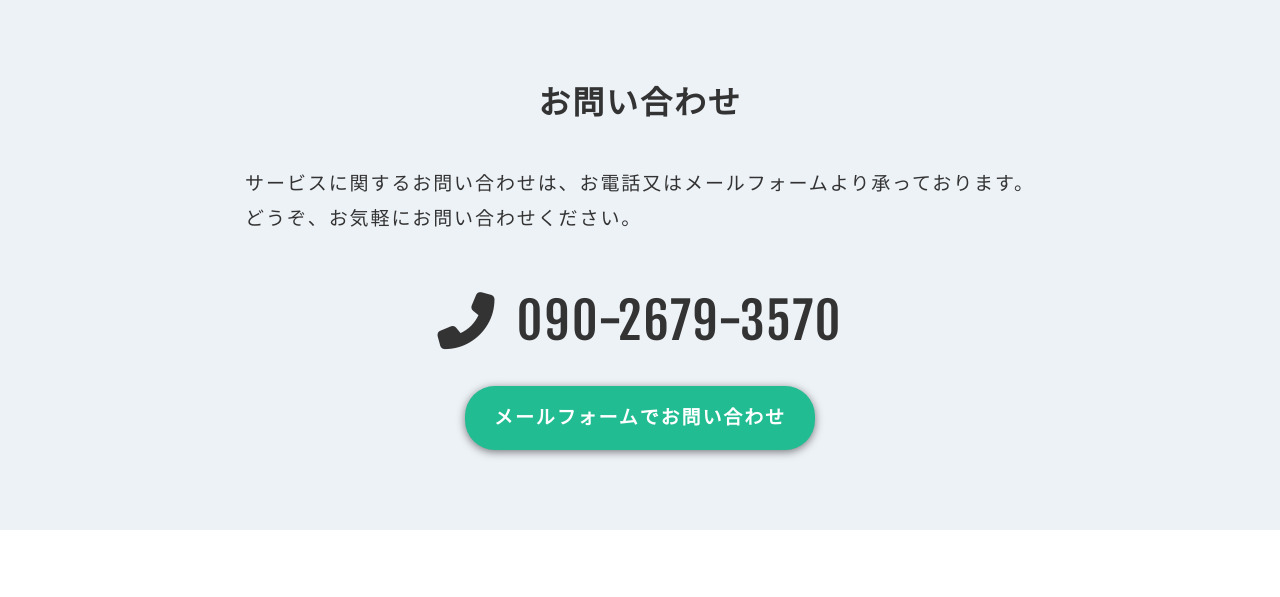
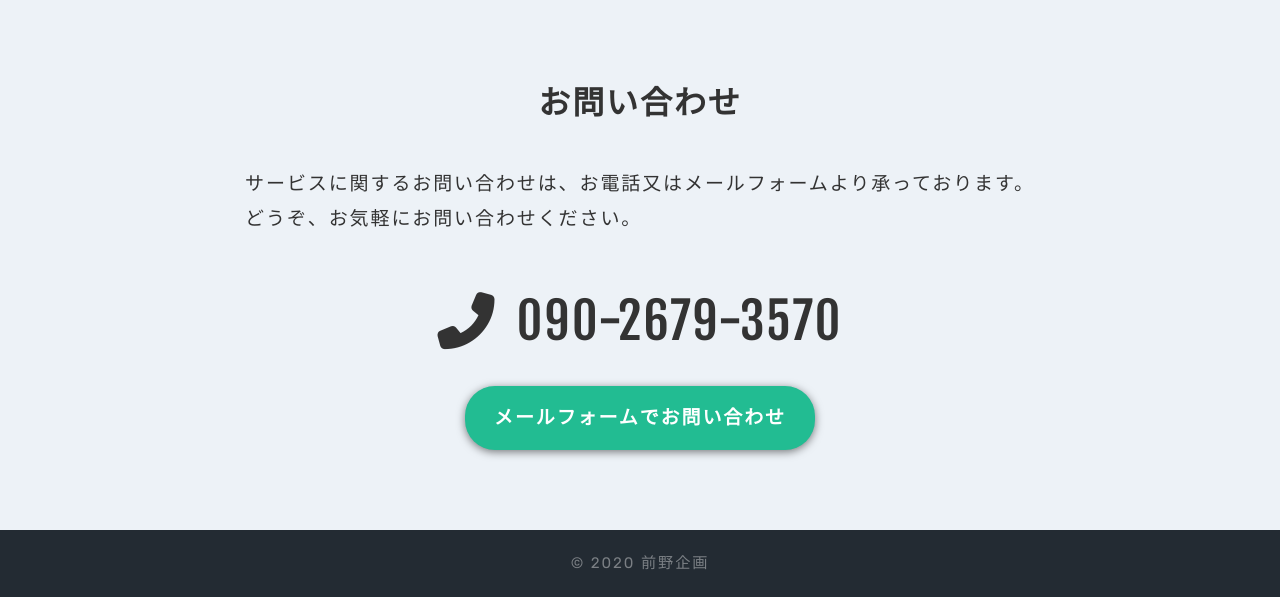
Before and after one commit to yumeko-16/maenokikaku, a PHP site: page / in a window 1280 px wide. Shown: the part 3316-3913 px from the top of the page. Before the commit the page ends 3846 px from the top, so only its background shows below. Run offline with PHP 8.4, Linux system fonts and the light colour scheme; some libraries are stand-ins or nearby versions.

Commit message:
フッターの作成

```diff
--- a/css/style.css
+++ b/css/style.css
@@ -495,6 +495,23 @@ ul {
   margin-top: 64px;
 }
 
+.footer {
+  padding: 20px 0;
+  background: #232b33;
+  color: rgba(255, 255, 255, 0.4);
+}
+
+.footer__inner {
+  display: -ms-flexbox;
+  display: -webkit-box;
+  display: flex;
+  justify-content: center;
+  align-items: center;
+  max-width: 1024px;
+  margin: 0 auto;
+  padding: 0 20px;
+}
+
 .mv {
   background: #d4e7f6;
 }
--- a/index.html
+++ b/index.html
@@ -152,6 +152,10 @@
     </section>
   </main>
 
-  <footer class="footer"></footer>
+  <footer class="footer">
+    <div class="footer__inner">
+      <small>© 2020 前野企画</small>
+    </div>
+  </footer>
 </body>
 </html>
--- a/scss/module/_footer.scss
+++ b/scss/module/_footer.scss
@@ -0,0 +1,15 @@
+.footer {
+  padding: 20px 0;
+  background: #232b33;
+  color: rgba(255,255,255,0.4);
+  &__inner {
+    display: -ms-flexbox;
+    display: -webkit-box;
+    display: flex;
+    justify-content: center;
+    align-items: center;
+    max-width: 1024px;
+    margin: 0 auto;
+    padding: 0 20px;
+  }
+}
```
